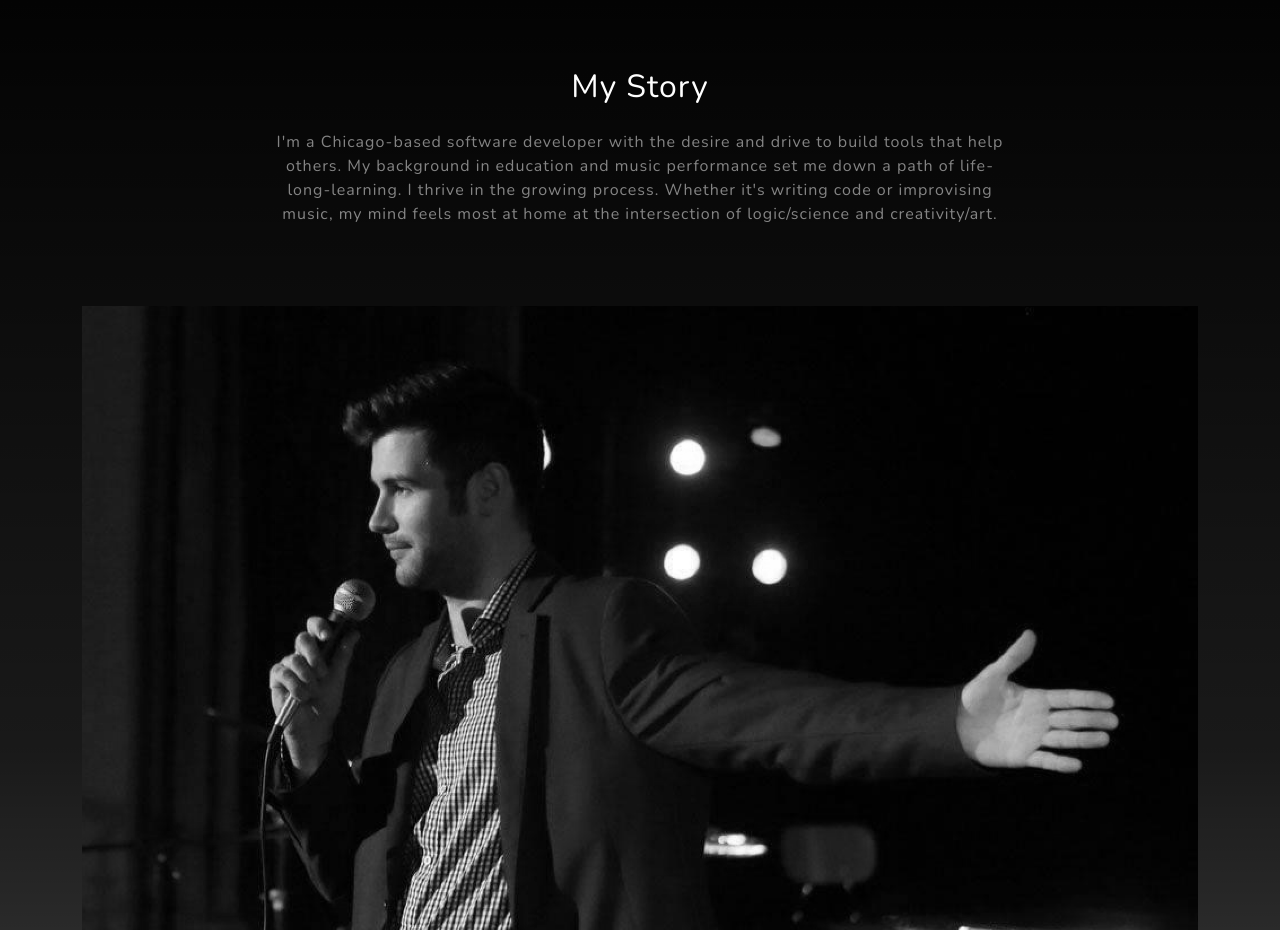
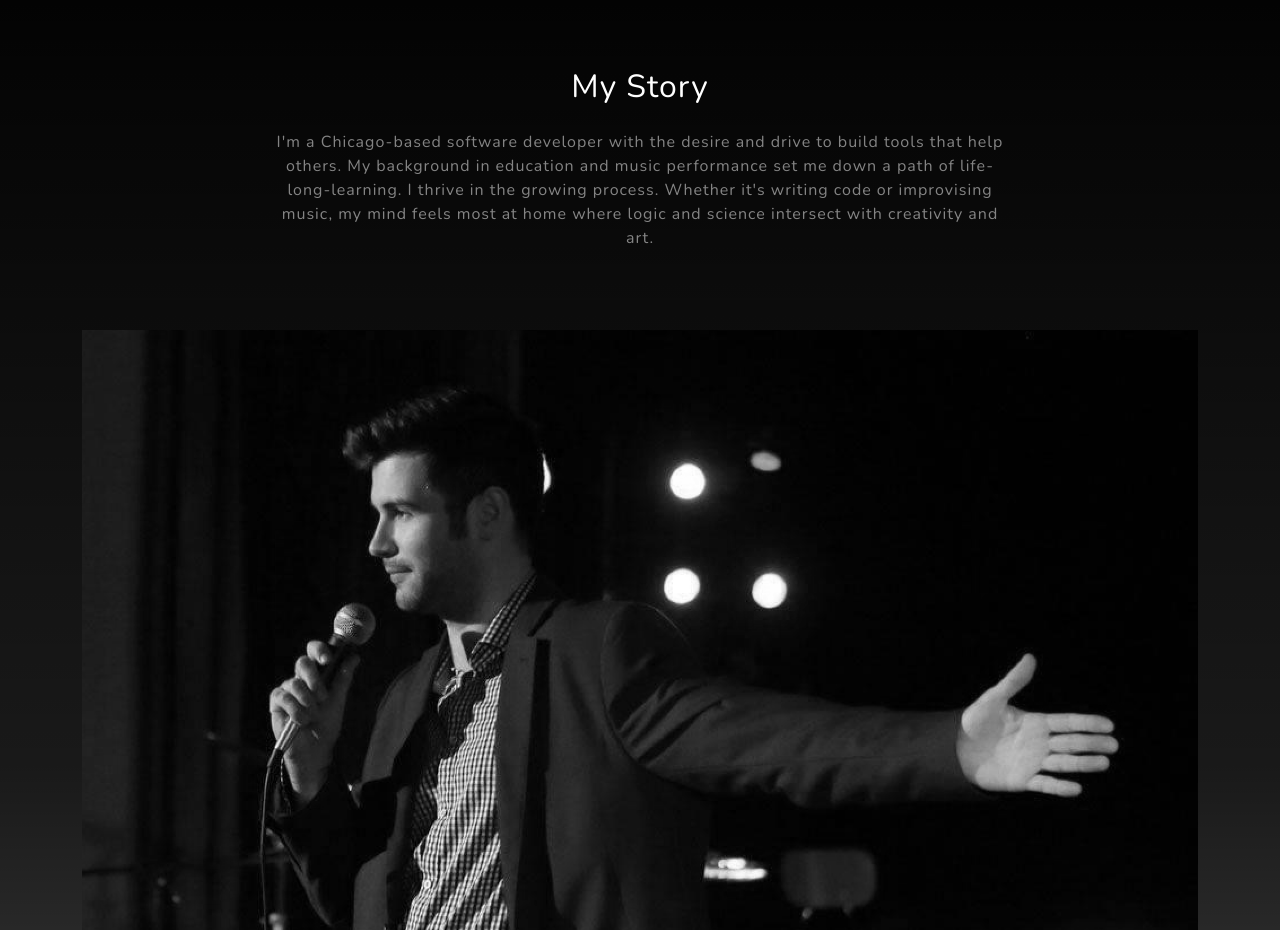
Before and after one commit to adamrturman/adamrturman.github.io, a website: page index.html in a window 1280 px wide. Shown: the part 900-1830 px from the top of the page. Drawn offline with nearby package versions, Linux system fonts and the light colour scheme.

Commit message:
reworded branding statement

```diff
--- a/index.html
+++ b/index.html
@@ -52,7 +52,7 @@
                     <div class="col-lg-8 mx-auto">
                         <h2 class="text-white mb-4">My Story</h2>
                         <p class="text-white-50">
-                            I'm a Chicago-based software developer with the desire and drive to build tools that help others. My background in education and music performance set me down a path of life-long-learning. I thrive in the growing process. Whether it's writing code or improvising music, my mind feels most at home at the intersection of logic/science and creativity/art.
+                            I'm a Chicago-based software developer with the desire and drive to build tools that help others. My background in education and music performance set me down a path of life-long-learning. I thrive in the growing process. Whether it's writing code or improvising music, my mind feels most at home where logic and science intersect with creativity and art.
                         </p>
                     </div>
                 </div>
```
